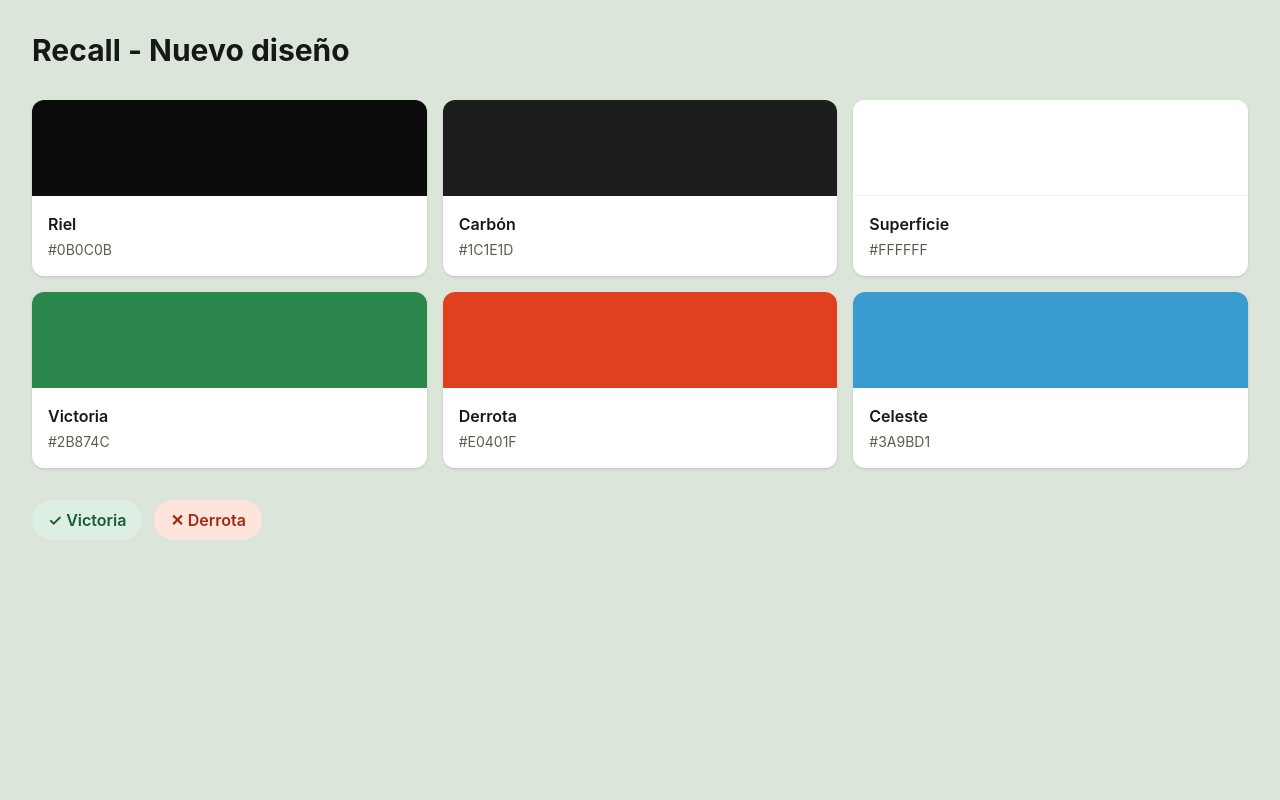
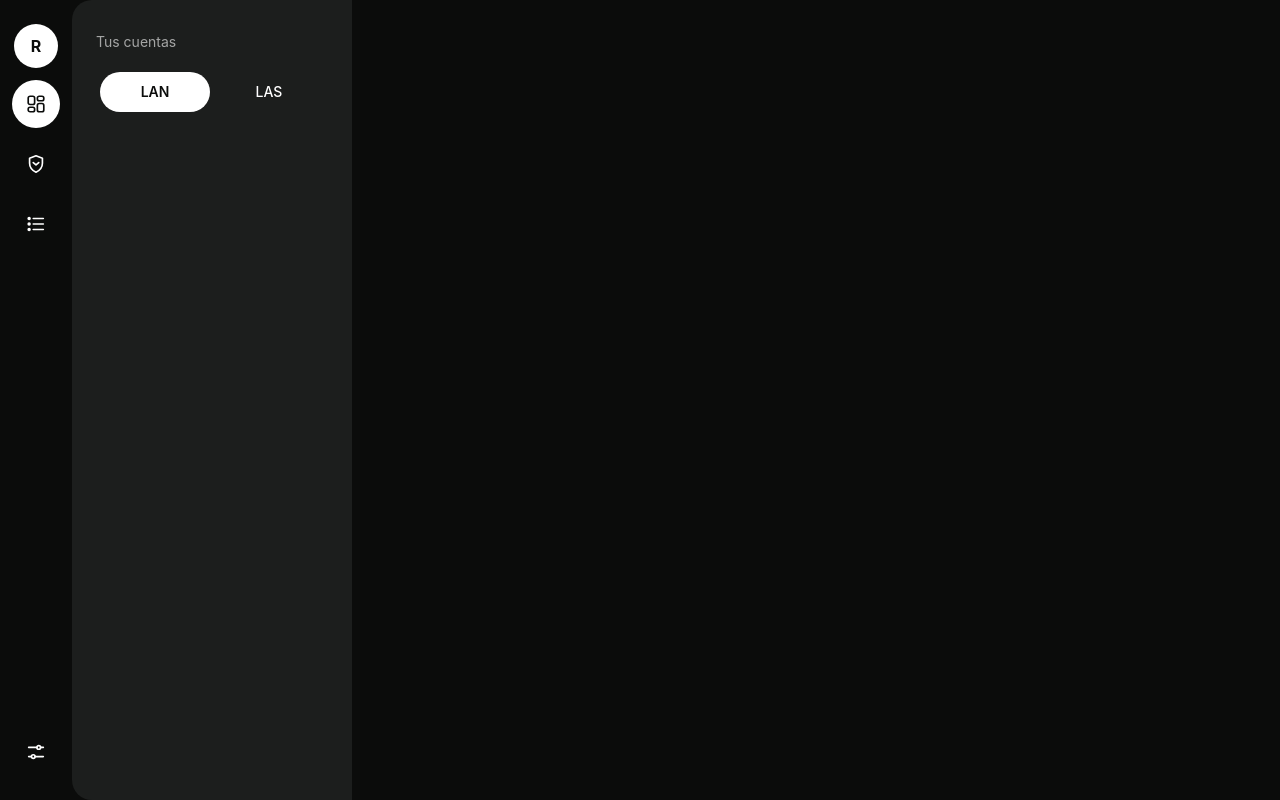
Before and after one commit to fedrianMF/recall, a Vue app: page /new-home in a window 1280 px wide. Built offline with nearby package versions, Linux system fonts and the light colour scheme.

Commit message:
refactor(NewHomeView): redesign layout with navigation and account selection

```diff
--- a/src/views/NewHomeView.vue
+++ b/src/views/NewHomeView.vue
@@ -1,70 +1,55 @@
 <template>
-  <main class="min-h-screen bg-sage p-8 text-ink">
-    <h1 class="text-3xl font-bold">Recall - Nuevo diseño</h1>
+  <div class="grid min-h-screen grid-cols-[72px_280px_minmax(0,1fr)] bg-rail">
+    <nav aria-label="Navegación principal" class="flex flex-col items-center gap-3 py-6 bg-rail text-white">
+      <div class="flex size-11 items-center justify-center rounded-full bg-surface font-bold text-rail">R</div>
+      <button type="button" aria-label="Resumen" aria-current="page"
+        class="flex size-12 items-center justify-center rounded-full bg-surface text-rail">
+        <svg width="22" height="22" viewBox="0 0 24 24" fill="none" stroke="currentColor" stroke-width="1.8"
+          stroke-linecap="round" stroke-linejoin="round">
+          <rect x="3.5" y="3.5" width="7" height="9" rx="2"></rect>
+          <rect x="13.5" y="3.5" width="7" height="5" rx="2"></rect>
+          <rect x="13.5" y="11.5" width="7" height="9" rx="2"></rect>
+          <rect x="3.5" y="15.5" width="7" height="5" rx="2"></rect>
+        </svg>
+      </button>
+      <button type="button" aria-label="Campeones"
+        class="flex size-12 items-center justify-center rounded-full bg-rail-item text-rail-icon">
+        <svg width="22" height="22" viewBox="0 0 24 24" fill="none" stroke="currentColor" stroke-width="1.8"
+          stroke-linecap="round" stroke-linejoin="round">
+          <path d="M12 3l7 2.8v5.4c0 4.3-2.9 7.8-7 9.8-4.1-2-7-5.5-7-9.8V5.8z"></path>
+          <path d="M9 10.5l3 2.5 3-2.5"></path>
+        </svg>
+      </button>
+      <button type="button" aria-label="Historial"
+        class="flex size-12 items-center justify-center rounded-full bg-rail-item text-rail-icon">
+        <svg width="22" height="22" viewBox="0 0 24 24" fill="none" stroke="currentColor" stroke-width="1.8"
+          stroke-linecap="round" stroke-linejoin="round">
+          <path d="M9 6h11M9 12h11M9 18h11"></path>
+          <circle cx="4.5" cy="6" r="1"></circle>
+          <circle cx="4.5" cy="12" r="1"></circle>
+          <circle cx="4.5" cy="18" r="1"></circle>
+        </svg>
+      </button>
+      <div class="grow"></div>
+      <button type="button" aria-label="Configuración"
+        class="flex size-12 items-center justify-center rounded-full bg-rail-item text-rail-icon">
+        <svg width="22" height="22" viewBox="0 0 24 24" fill="none" stroke="currentColor" stroke-width="1.8"
+          stroke-linecap="round" stroke-linejoin="round">
+          <path d="M4 7h9M17 7h3M4 17h3M11 17h9"></path>
+          <circle cx="15" cy="7" r="2"></circle>
+          <circle cx="9" cy="17" r="2"></circle>
+        </svg>
+      </button>
+    </nav>
+    <aside aria-label="Tus cuentas" class="rounded-l-[20px] bg-charcoal px-6 py-8 text-white">
+      <p class="text-sm text-white/60">Tus cuentas</p>
 
-    <section class="mt-8 grid gap-4 sm:grid-cols-2 lg:grid-cols-3">
-      <article class="overflow-hidden rounded-xl bg-surface shadow-sm">
-        <div class="h-24 bg-rail"></div>
-
-        <div class="p-4">
-          <h2 class="font-semibold">Riel</h2>
-          <p class="mt-1 text-sm text-ink-muted">#0B0C0B</p>
-        </div>
-      </article>
-
-      <article class="overflow-hidden rounded-xl bg-surface shadow-sm">
-        <div class="h-24 bg-charcoal"></div>
-
-        <div class="p-4">
-          <h2 class="font-semibold">Carbón</h2>
-          <p class="mt-1 text-sm text-ink-muted">#1C1E1D</p>
-        </div>
-      </article>
-
-      <article class="overflow-hidden rounded-xl bg-surface shadow-sm">
-        <div class="h-24 border-b border-divider bg-surface"></div>
-
-        <div class="p-4">
-          <h2 class="font-semibold">Superficie</h2>
-          <p class="mt-1 text-sm text-ink-muted">#FFFFFF</p>
-        </div>
-      </article>
-
-      <article class="overflow-hidden rounded-xl bg-surface shadow-sm">
-        <div class="h-24 bg-win"></div>
-
-        <div class="p-4">
-          <h2 class="font-semibold">Victoria</h2>
-          <p class="mt-1 text-sm text-ink-muted">#2B874C</p>
-        </div>
-      </article>
-
-      <article class="overflow-hidden rounded-xl bg-surface shadow-sm">
-        <div class="h-24 bg-loss"></div>
-
-        <div class="p-4">
-          <h2 class="font-semibold">Derrota</h2>
-          <p class="mt-1 text-sm text-ink-muted">#E0401F</p>
-        </div>
-      </article>
-
-      <article class="overflow-hidden rounded-xl bg-surface shadow-sm">
-        <div class="h-24 bg-sky"></div>
-
-        <div class="p-4">
-          <h2 class="font-semibold">Celeste</h2>
-          <p class="mt-1 text-sm text-ink-muted">#3A9BD1</p>
-        </div>
-      </article>
-    </section>
-
-    <div class="mt-8 flex flex-wrap gap-3">
-      <span class="rounded-full bg-win-soft px-4 py-2 font-semibold text-win-text">
-        ✓ Victoria
-      </span>
-      <span class="rounded-full bg-loss-soft px-4 py-2 font-semibold text-loss-text">
-        ✕ Derrota
-      </span>
-    </div>
-  </main>
+      <div role="group" aria-label="Seleccionar cuenta" class="mt-4 flex gap-1 rounded-full bg-charcoal-deep p-1">
+        <button type="button" aria-pressed="true"
+          class="h-10 flex-1 rounded-full bg-surface text-sm font-semibold text-rail">LAN</button>
+        <button type="button" aria-pressed="false"
+          class="h-10 flex-1 rounded-full text-sm font-medium text-on-dark-muted">LAS</button>
+      </div>
+    </aside>
+  </div>
 </template>
```
Also changed, not shown: 2 other files (tests, documents, lock files or other folders).
